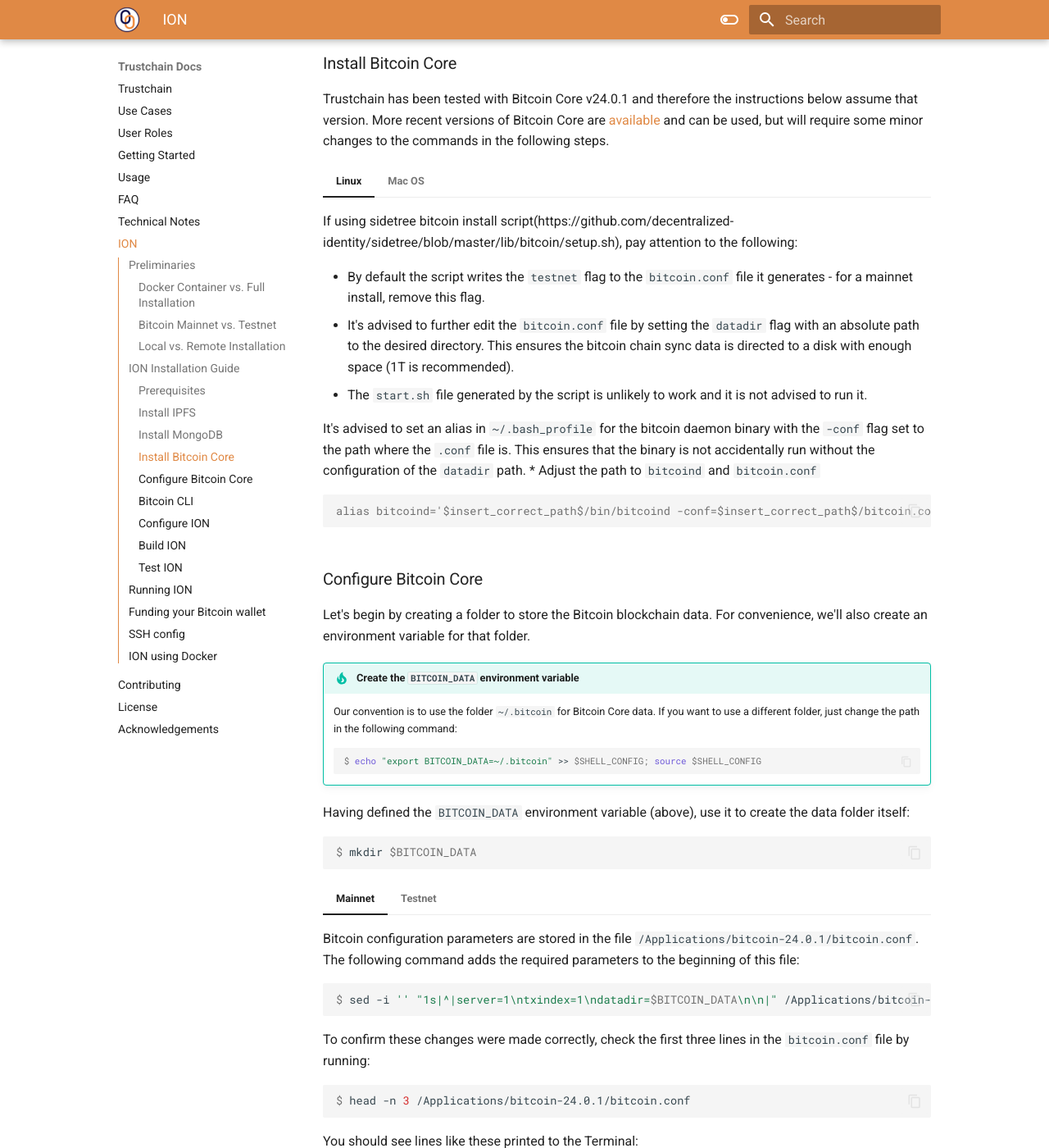
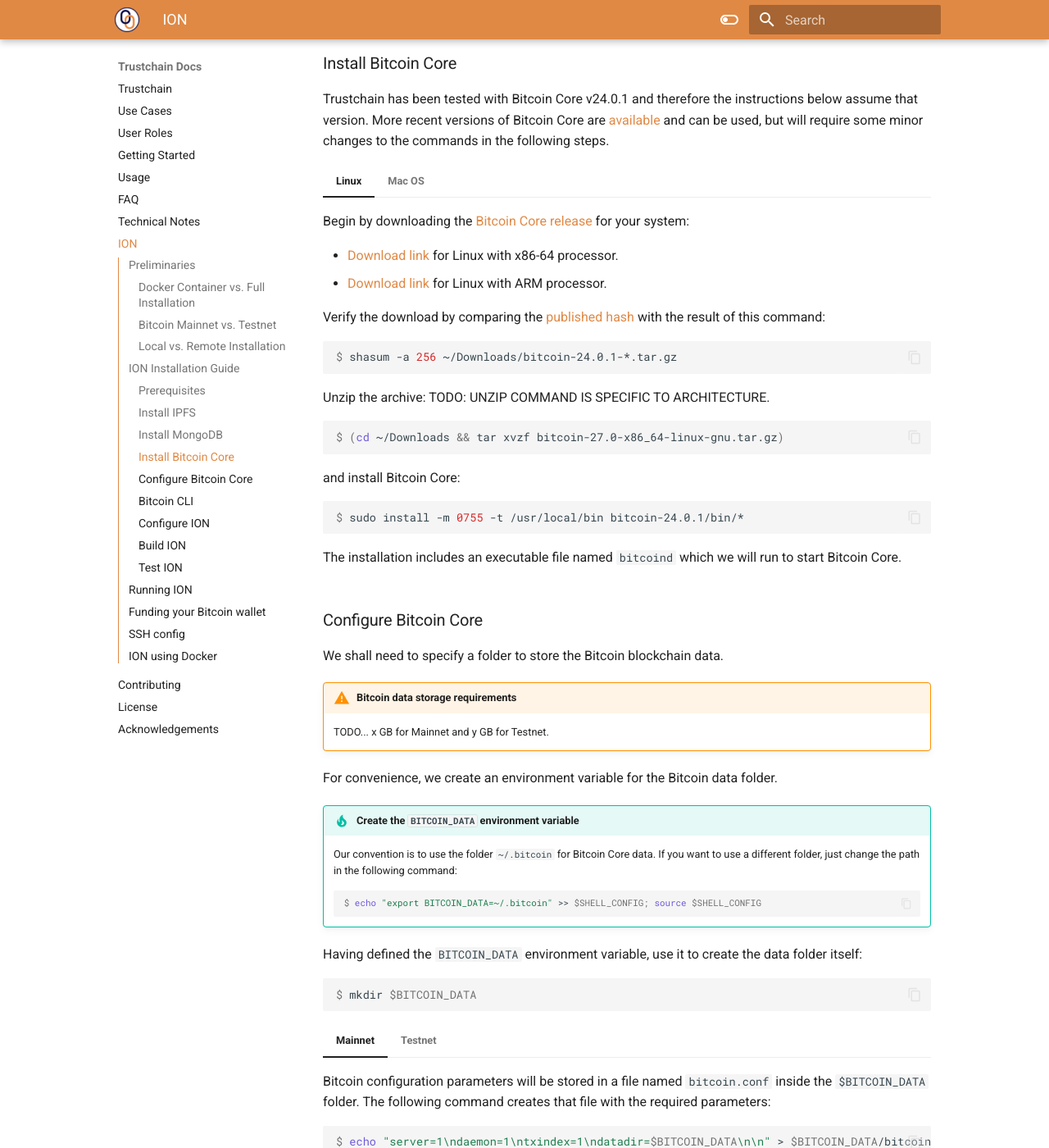
Before and after one commit to alan-turing-institute/trustchain, an MkDocs documentation site: the page built from docs/ion.md, in a window 1280 px wide and 1400 px high, scrolled down 3195 px. Shown: the whole window at 82% size. Built offline with MkDocs 1.6.1 and Material for MkDocs 9.7.7, drawn with Linux system fonts in a browser that asks for light colours; nearby versions of some CDN libraries; library files that are not in the unit come from our copies; some of the changed text lies outside the part shown.

Commit message:
Add Bitcoin install guide for Linux

````diff
--- a/docs/ion.md
+++ b/docs/ion.md
@@ -128,7 +128,7 @@
 
     Open the [MongoDB Community Server Download](https://www.mongodb.com/try/download/community) page and download the package for your platform.
 
-    Then following the instructions to install MongoDB on Linux
+    Then following [these instructions](https://www.mongodb.com/docs/manual/tutorial/install-mongodb-on-ubuntu/) to install MongoDB on Linux
 
 
 === "Mac OS"
@@ -148,17 +148,25 @@
 
 === "Linux"
 
-    If using sidetree bitcoin install script(https://github.com/decentralized-identity/sidetree/blob/master/lib/bitcoin/setup.sh), pay attention to the following:
+    Begin by downloading the [Bitcoin Core release](https://bitcoincore.org/bin/bitcoin-core-24.0.1/) for your system:
 
-    * By default the script writes the `testnet` flag to the `bitcoin.conf` file it generates - for a mainnet install, remove this flag.
-    * It's advised to further edit the `bitcoin.conf` file by setting the `datadir` flag with an absolute path to the desired directory. This ensures the bitcoin chain sync data is directed to a disk with enough space (1T is recommended).
-    * The `start.sh` file generated by the script is unlikely to work and it is not advised to run it.
+     - [Download link](https://bitcoincore.org/bin/bitcoin-core-24.0.1/bitcoin-24.0.1-x86_64-linux-gnu.tar.gz) for Linux with x86-64 processor.
+     - [Download link](https://bitcoincore.org/bin/bitcoin-core-24.0.1/bitcoin-24.0.1-arm-linux-gnueabihf.tar.gz) for Linux with ARM processor.
 
-    It's advised to set an alias in `~/.bash_profile` for the bitcoin daemon binary with the `-conf` flag set to the path where the `.conf` file is. This ensures that the binary is not accidentally run without the configuration of the `datadir` path.
-    * Adjust the path to `bitcoind` and `bitcoin.conf`
+    Verify the download by comparing the [published hash](https://bitcoincore.org/bin/bitcoin-core-24.0.1/SHA256SUMS) with the result of this command:
     ```console
-    alias bitcoind='$insert_correct_path$/bin/bitcoind -conf=$insert_correct_path$/bitcoin.conf'
+    $ shasum -a 256 ~/Downloads/bitcoin-24.0.1-*.tar.gz
     ```
+
+    Unzip the archive: TODO: UNZIP COMMAND IS SPECIFIC TO ARCHITECTURE.
+    ```console
+    $ (cd ~/Downloads && tar xvzf bitcoin-27.0-x86_64-linux-gnu.tar.gz)
+    ```
+    and install Bitcoin Core:
+    ```console
+    $ sudo install -m 0755 -t /usr/local/bin bitcoin-24.0.1/bin/*
+    ```
+    The installation includes an executable file named `bitcoind` which we will run to start Bitcoin Core.
 
 === "Mac OS"
 
@@ -172,7 +180,7 @@
     $ shasum -a 256 ~/Downloads/bitcoin-24.0.1-*.tar.gz
     ```
 
-    Unzip the archive:
+    Unzip the archive: TODO: UNZIP COMMAND IS SPECIFIC TO ARCHITECTURE.
     ```console
     $ (cd ~/Downloads && tar xvzf bitcoin-24.0.1-arm64-apple-darwin.tar.gz)
     ```
@@ -198,10 +206,15 @@
         $ codesign -s - /Applications/bitcoin-24.0.1/bin/bitcoin-cli
         ```
 
-
 ### Configure Bitcoin Core
 
-Let's begin by creating a folder to store the Bitcoin blockchain data. For convenience, we'll also create an environment variable for that folder.
+We shall need to specify a folder to store the Bitcoin blockchain data.
+
+!!! warning "Bitcoin data storage requirements"
+
+    TODO... x GB for Mainnet and y GB for Testnet.
+
+For convenience, we create an environment variable for the Bitcoin data folder.
 
 !!! tip "Create the `BITCOIN_DATA` environment variable"
 
@@ -210,60 +223,72 @@
     $ echo "export BITCOIN_DATA=~/.bitcoin" >> $SHELL_CONFIG; source $SHELL_CONFIG
     ```
 
-Having defined the `BITCOIN_DATA` environment variable (above), use it to create the data folder itself:
+Having defined the `BITCOIN_DATA` environment variable, use it to create the data folder itself:
 ```console
 $ mkdir $BITCOIN_DATA
 ```
 
 === "Mainnet"
 
-    Bitcoin configuration parameters are stored in the file `/Applications/bitcoin-24.0.1/bitcoin.conf`. The following command adds the required parameters to the beginning of this file:
-
+    Bitcoin configuration parameters will be stored in a file named `bitcoin.conf` inside the `$BITCOIN_DATA` folder.
+    The following command creates that file with the required parameters:
     ```console
-    $ sed -i '' "1s|^|server=1\ntxindex=1\ndatadir=$BITCOIN_DATA\n\n|" /Applications/bitcoin-24.0.1/bitcoin.conf
+    $ echo "server=1\ndaemon=1\ntxindex=1\ndatadir=$BITCOIN_DATA\n\n" > $BITCOIN_DATA/bitcoin.conf
     ```
 
     To confirm these changes were made correctly, check the first three lines in the `bitcoin.conf` file by running:
     ```console
-    $ head -n 3 /Applications/bitcoin-24.0.1/bitcoin.conf
+    $ head -n 4 $BITCOIN_DATA/bitcoin.conf
     ```
     You should see lines like these printed to the Terminal:
     ```
     server=1
+    daemon=1
     txindex=1
-    datadir=<PATH_TO_YOUR_BITCOIN_DATA_DIRECTORY>
+    datadir=<YOUR_BITCOIN_DATA_DIRECTORY>
     ```
 
 === "Testnet"
 
-    Bitcoin configuration parameters are stored in the file `/Applications/bitcoin-24.0.1/bitcoin.conf`. The following command adds the required parameters to the beginning of this file:
-
+    Bitcoin configuration parameters will be stored in a file named `bitcoin.conf` inside the `$BITCOIN_DATA` folder.
+    The following command creates that file with the required parameters:
     ```console
-    $ sed -i '' "1s|^|testnet=1\nserver=1\ntxindex=1\ndatadir=$BITCOIN_DATA\n\n|" /Applications/bitcoin-24.0.1/bitcoin.conf
+    $ echo "testnet=1\nserver=1\ndaemon=1\ntxindex=1\ndatadir=$BITCOIN_DATA\n\n" > $BITCOIN_DATA/bitcoin.conf
     ```
 
-    To confirm these changes were made correctly, check the first four lines in the `bitcoin.conf` file by running:
+    To confirm these changes were made correctly, check the first three lines in the `bitcoin.conf` file by running:
     ```console
-    $ head -n 4 /Applications/bitcoin-24.0.1/bitcoin.conf
+    $ head -n 5 $BITCOIN_DATA/bitcoin.conf
     ```
     You should see lines like these printed to the Terminal:
     ```
     testnet=1
     server=1
+    daemon=1
     txindex=1
-    datadir=<PATH_TO_YOUR_BITCOIN_DATA_DIRECTORY>
+    datadir=<YOUR_BITCOIN_DATA_DIRECTORY>
     ```
 
 !!! warning "Note: Do not use the `~` shorthand in the `datadir` parameter"
 
     The directory path in the `datadir` parameter must not contain the `~` character as a shorthand for the user's home directory.
 
-    The example given in the official [ION install guide](https://identity.foundation/ion/install-guide/) does use this shorthand, which causes an error, so beware of this issue if you edit the `bitcoin.conf` file manually when following that guide.
+    The example given in the official [ION install guide](https://identity.foundation/ion/install-guide/) does use this shorthand, which causes an error, so beware of this issue if you are following that guide and/or editing the `bitcoin.conf` file manually.
 
-When we start Bitcoin Core we will need to make sure it uses the correct configuration file that was edited above (and we also want to run it as a background process). To make this more convenient, let's create an alias in our `SHELL_CONFIG` file:
-```console
-$ echo 'alias bitcoind="/Applications/bitcoin-24.0.1/bin/bitcoind -daemon -conf=/Applications/bitcoin-24.0.1/bitcoin.conf -daemon"' >> $SHELL_CONFIG; source $SHELL_CONFIG
-```
+When we start Bitcoin Core we will need to make sure it uses the correct configuration file that was created above. To make this more convenient, let's create an alias in our `SHELL_CONFIG` file:
+
+=== "Linux"
+
+    ```console
+    $ echo 'alias bitcoind="/usr/local/bin/bitcoind -conf=$BITCOIN_DATA/bitcoin.conf -daemon"' >> $SHELL_CONFIG; source $SHELL_CONFIG
+    ```
+
+=== "Mac OS"
+
+    ```console
+    $ echo 'alias bitcoind="/Applications/bitcoin-24.0.1/bin/bitcoind -conf=$BITCOIN_DATA/bitcoin.conf -daemon"' >> $SHELL_CONFIG; source $SHELL_CONFIG
+    ```
+
 Now we can use the following simple command to start Bitcoin Core:
 ```console
 $ bitcoind
@@ -295,9 +320,18 @@
 Now that your Bitcoin Core node is up and running, you will want to be able to communicate with it. Bitcoin Core provides a command line interface (CLI) for this purpose.
 
 Run the following command to create an alias, making to easy to access the CLI:
-```console
-$ echo 'alias bitcoin-cli="/Applications/bitcoin-24.0.1/bin/bitcoin-cli -conf=/Applications/bitcoin-24.0.1/bitcoin.conf"' >> $SHELL_CONFIG; source $SHELL_CONFIG
-```
+
+=== "Linux"
+
+    ```console
+    $ echo 'alias bitcoin-cli="/usr/local/bin/bitcoin-cli -conf=$BITCOIN_DATA/bitcoin.conf"' >> $SHELL_CONFIG; source $SHELL_CONFIG
+    ```
+
+=== "Mac OS"
+
+    ```console
+    $ echo 'alias bitcoin-cli="/Applications/bitcoin-24.0.1/bin/bitcoin-cli -conf=$BITCOIN_DATA/bitcoin.conf"' >> $SHELL_CONFIG; source $SHELL_CONFIG
+    ```
 
 !!! info "Bitcoin RPC username and password"
 
````
